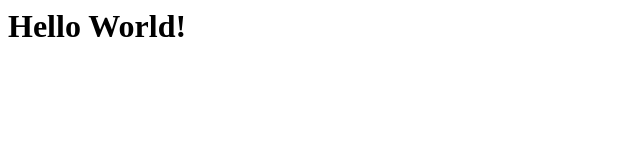
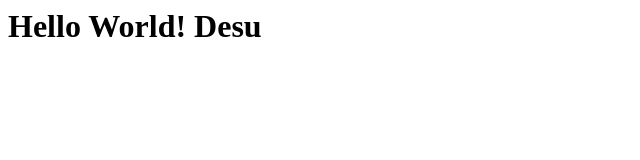
Before and after one commit to diinosimple/web_app_sample, a plain HTML site: page index.html in a window 1280 px wide. Shown: the whole page, without its empty margins (0-640 px from the left). Drawn offline with Linux system fonts and the light colour scheme.

Commit message:
file modified!

```diff
--- a/index.html
+++ b/index.html
@@ -1,5 +1,5 @@
 <html>
 <body>
-	<h1>Hello World!</h1>
+	<h1>Hello World! Desu</h1>
 </body>
 </html>
```
